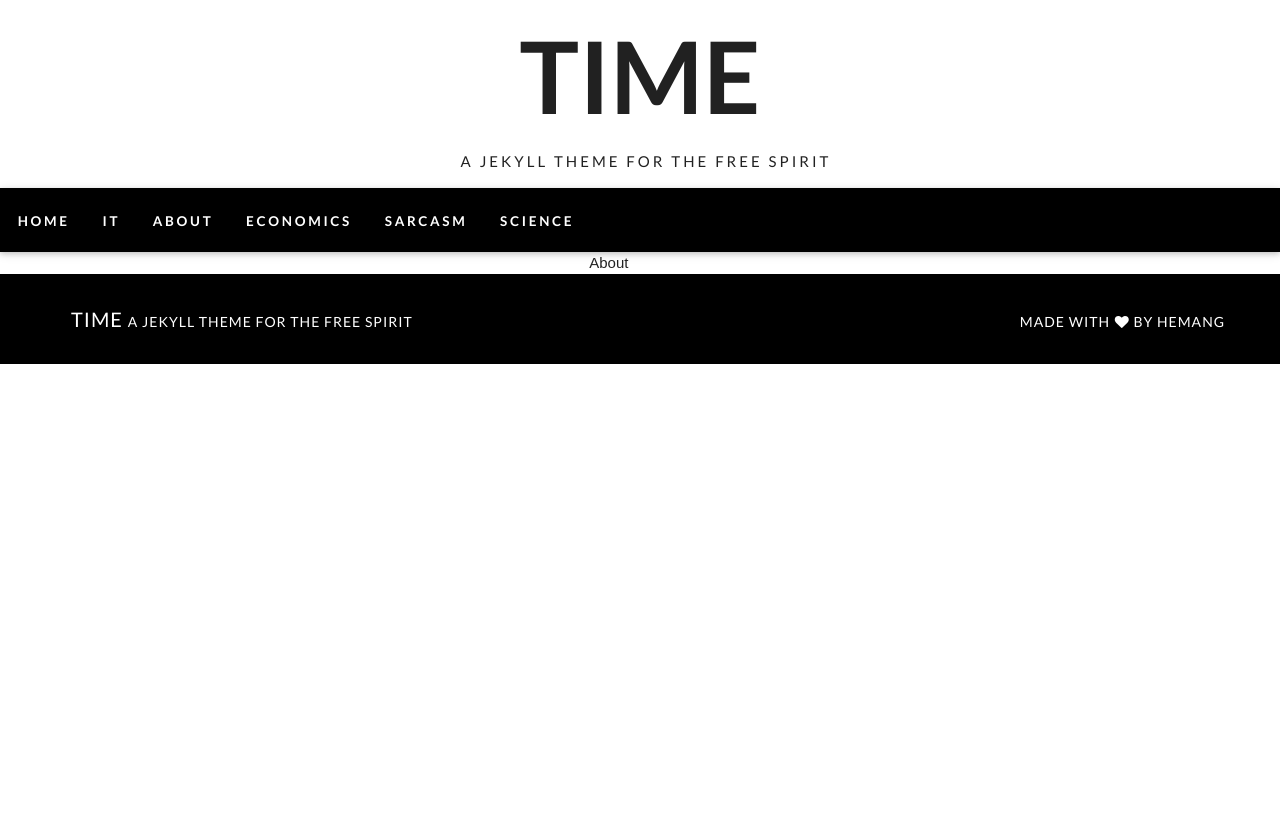
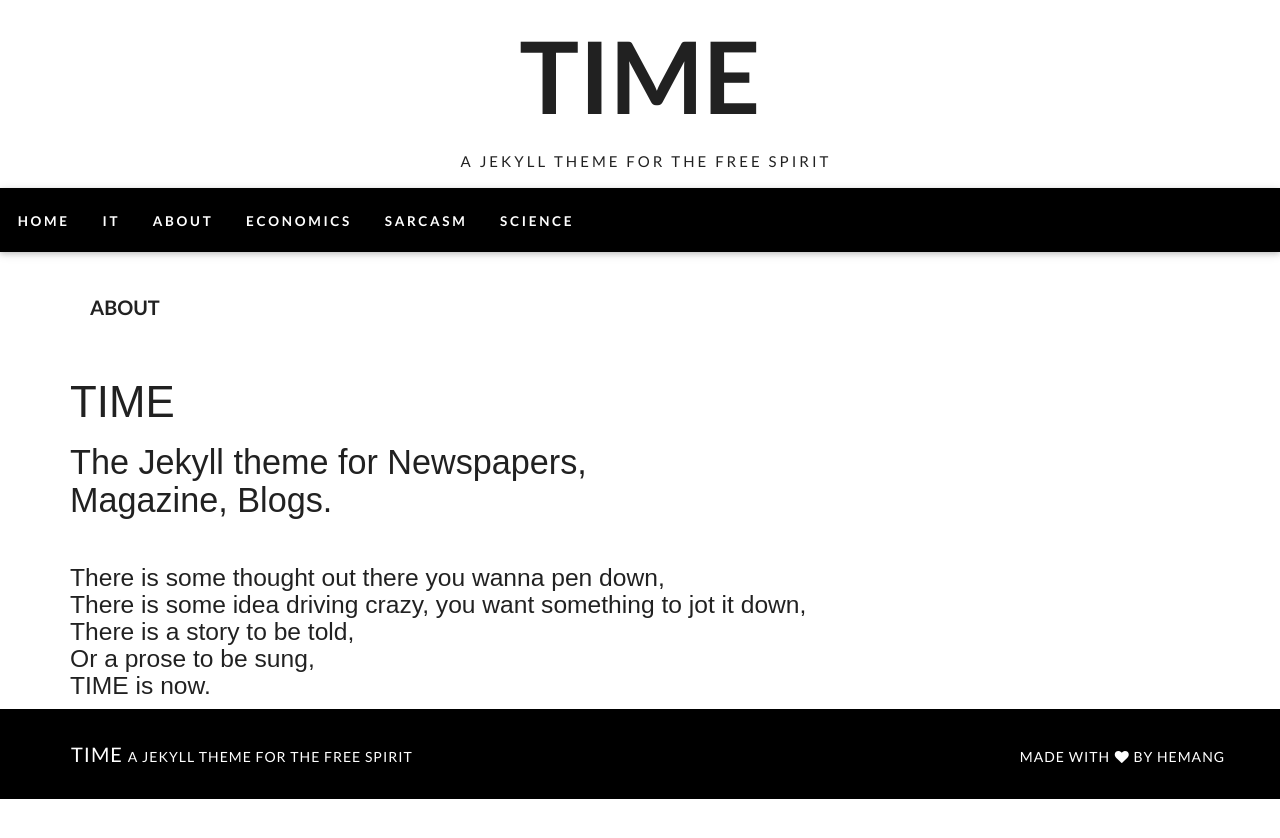
Before and after one commit to hemangsk/Moment, a Jekyll site: the page built from about.md, in a window 1280 px wide. Shown: the top 838 px of the page. Built offline with Jekyll 4.4.1, drawn with Linux system fonts in a browser that asks for light colours; nearby versions of some CDN libraries.

Commit message:
about details added

```diff
--- a/_layouts/page.html
+++ b/_layouts/page.html
@@ -3,9 +3,9 @@ layout: default
 ---
 <article class="post">
 
-  <div class="container">
-    <span class="page-title">{{page.title}}</span>
-    <span class="page-tagline">{{page.tagline}}</span>
+  <div class="container page-meta-layout">
+    <span class="page-title-layout">{{page.title}}</span>
+    <span class="page-tagline-layout">{{page.tagline}}</span>
 
   </div>
 
--- a/_posts/2016-04-15-welcome-to-jekyll00.markdown
+++ b/_posts/2016-04-15-welcome-to-jekyll00.markdown
@@ -2,7 +2,7 @@
 layout: post
 title:  "Welcome to Jekyll!"
 date:   2016-04-15 13:51:43 +0530
-categories: ["Science", "Sarcasm"]
+categories: ["Science", "Sarcasm", "Economics"]
 
 image: sample.jpg
 ---
--- a/about.md
+++ b/about.md
@@ -3,3 +3,18 @@ layout: page
 title: About
 permalink: /about/
 ---
+<h3>
+TIME</h3>
+<h4>The Jekyll theme for Newspapers,<br>Magazine, Blogs.<h4>
+<h5>
+<br>
+There is some thought out there you wanna pen down,
+<br>
+There is some idea driving crazy, you want something to jot it down,
+<br>
+There is a story to be told,
+<br>
+Or a prose to be sung,
+<br>
+TIME is now.
+</h5>
--- a/css/main.scss
+++ b/css/main.scss
@@ -20,7 +20,27 @@
   padding: 0 15px;
   cursor: pointer;
 }
+.page-title-layout{
+  font-family: "Lato";
+  font-size: 20px;
+  font-weight: 700;
+  text-transform: uppercase;
+  padding-top: 1em;
+  padding-left: 1em;
+  padding-bottom: 1em;
+}
 
+.page-tagline-layout{
+  font-family: "PT Sans";
+  text-transform: lowercase;
+  font-style: italic;
+  color:grey;
+  font-size: 30px;
+}
+
+.page-meta-layout{
+  padding: 2em;
+}
 .description{
   font-family: "Lato";
   font-size: 15px;
```
